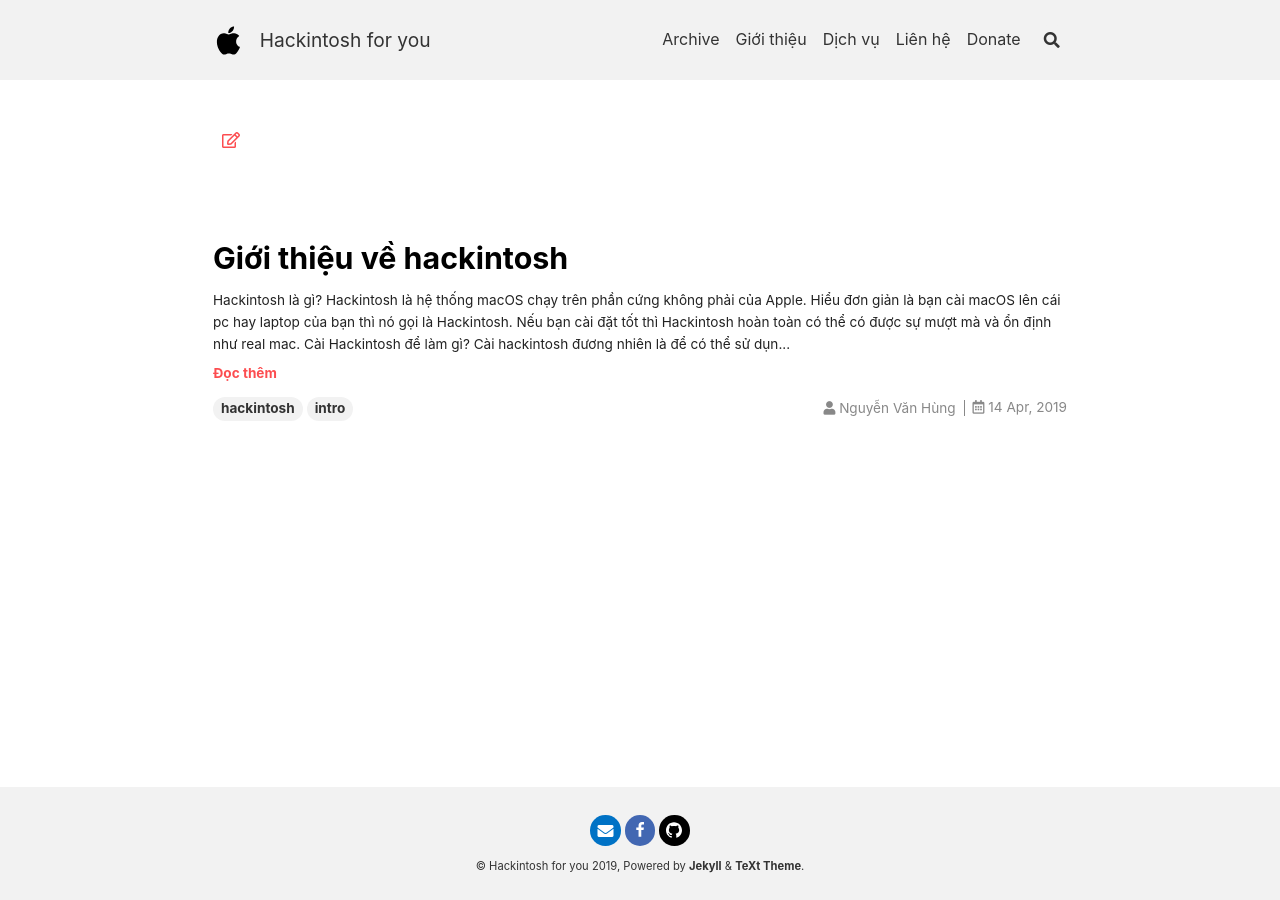
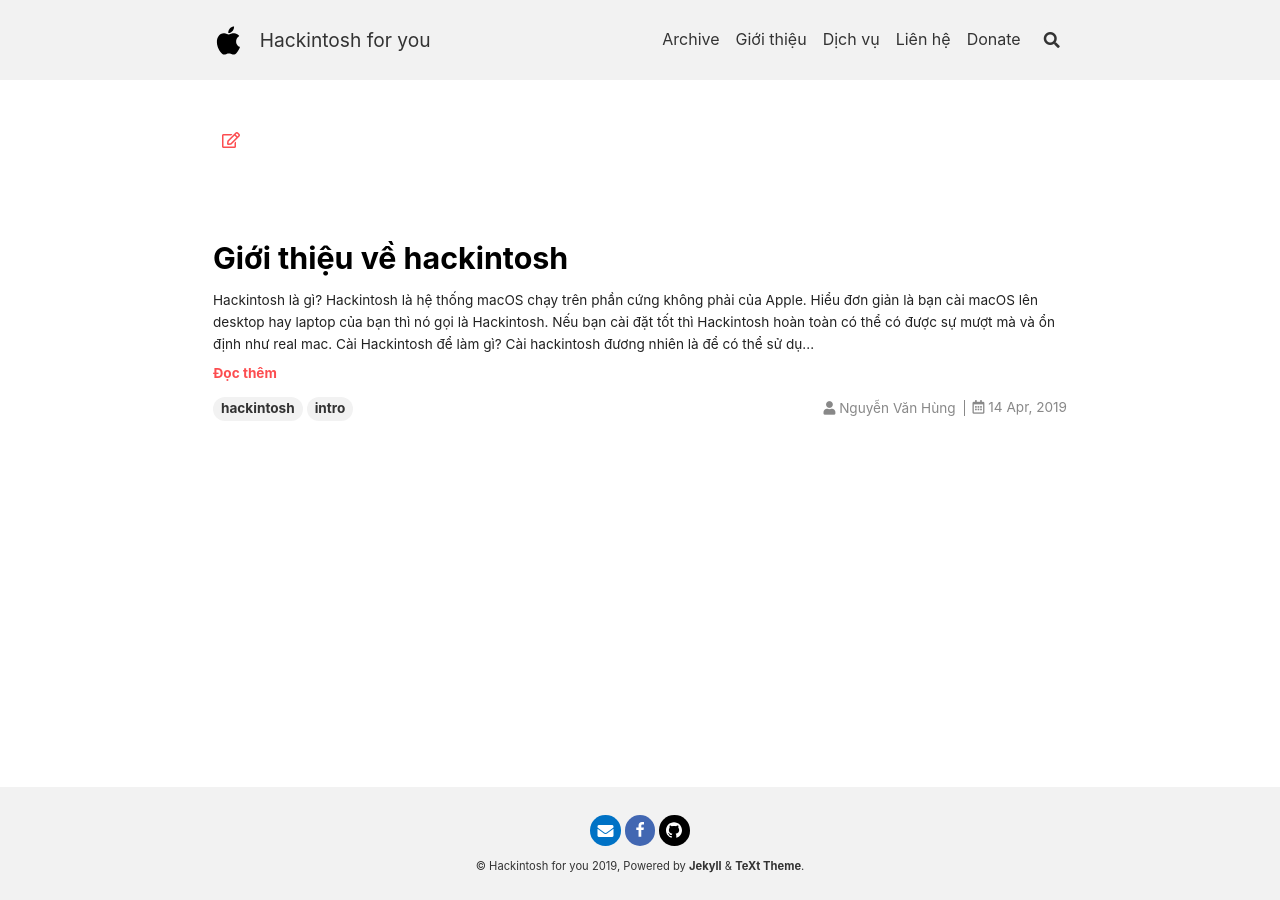
Before and after one commit to Halelluja12/Halelluja12.github.io, a Jekyll site: the page built from index.html, in a window 1280 px wide. Built offline with Jekyll 4.4.1, drawn with Linux system fonts in a browser that asks for light colours; nearby versions of some CDN libraries; the list of posts is cut into pages by our own code.

Commit message:
Update 2019-04-14-gioi-thieu-hackintosh.md

```diff
--- a/_posts/2019-04-14-gioi-thieu-hackintosh.md
+++ b/_posts/2019-04-14-gioi-thieu-hackintosh.md
@@ -6,7 +6,7 @@ aside:
   toc: true
 ---
 ## Hackintosh là gì?
-__Hackintosh__ là hệ thống macOS chạy trên phần cứng không phải của Apple. Hiểu đơn giản là bạn cài macOS lên cái pc hay laptop của bạn thì nó gọi là __Hackintosh__. Nếu bạn cài đặt tốt thì __Hackintosh__ hoàn toàn có thể có được sự mượt mà và ổn định như real mac.
+__Hackintosh__ là hệ thống macOS chạy trên phần cứng không phải của Apple. Hiểu đơn giản là bạn cài macOS lên desktop hay laptop của bạn thì nó gọi là __Hackintosh__. Nếu bạn cài đặt tốt thì __Hackintosh__ hoàn toàn có thể có được sự mượt mà và ổn định như real mac.
 
 ![desktop](/assets/images/hackintosh/intro/desktop.png)
 
```
